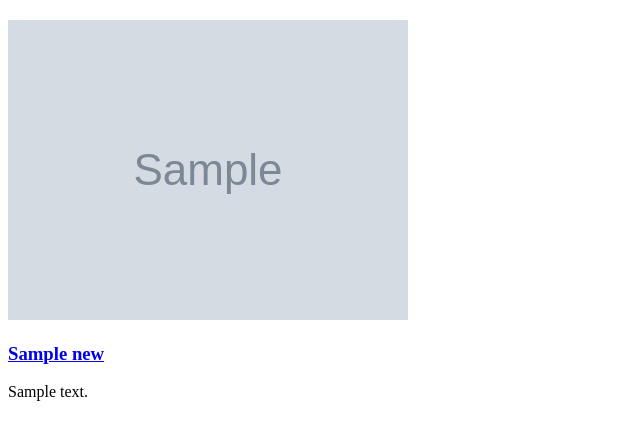
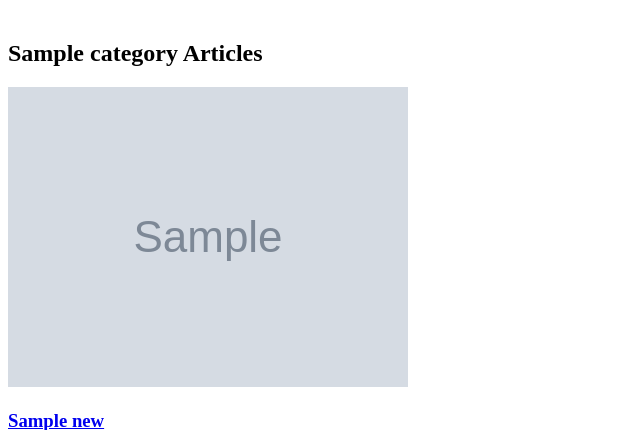
Before and after one commit to Breathing-ls-Fun/Newsfeed-app, a Django app: template templates/category.html in a window 1280 px wide. Shown: the part 197-627 px from the top of the page, without its empty margins (0-640 px from the left). Run offline with Django 3.2, Linux system fonts and the light colour scheme; the template is opened without the code that fills it: most values are stand-ins (such as "Sample title", 1, 10 or a date in 2020); grey boxes marked "Sample" are stand-in pictures.

Commit message:
made small fixes to the categories

```diff
--- a/NewsFeedApp/views.py
+++ b/NewsFeedApp/views.py
@@ -108,7 +108,8 @@ def category(request, category):
     all_news = zip(title, desc, url, author, date, image)
 
     context = {
-        'all_news': all_news
+        'all_news': all_news,
+        'category': category
     }
 
     return render(request, 'category.html', context)
--- a/templates/category.html
+++ b/templates/category.html
@@ -6,6 +6,11 @@
 <head>
 	<link rel="stylesheet" href="{% static 'css/home.css' %}">
 </head>
+<title>{{category}} Articles</title>
+
+<div class="name">
+	<h2 id="news-heading">{{category}} Articles</h2>
+</div>
 
 	<div class="news-container">
 		{% for title, description, url, author, date, image in all_news %}
```
